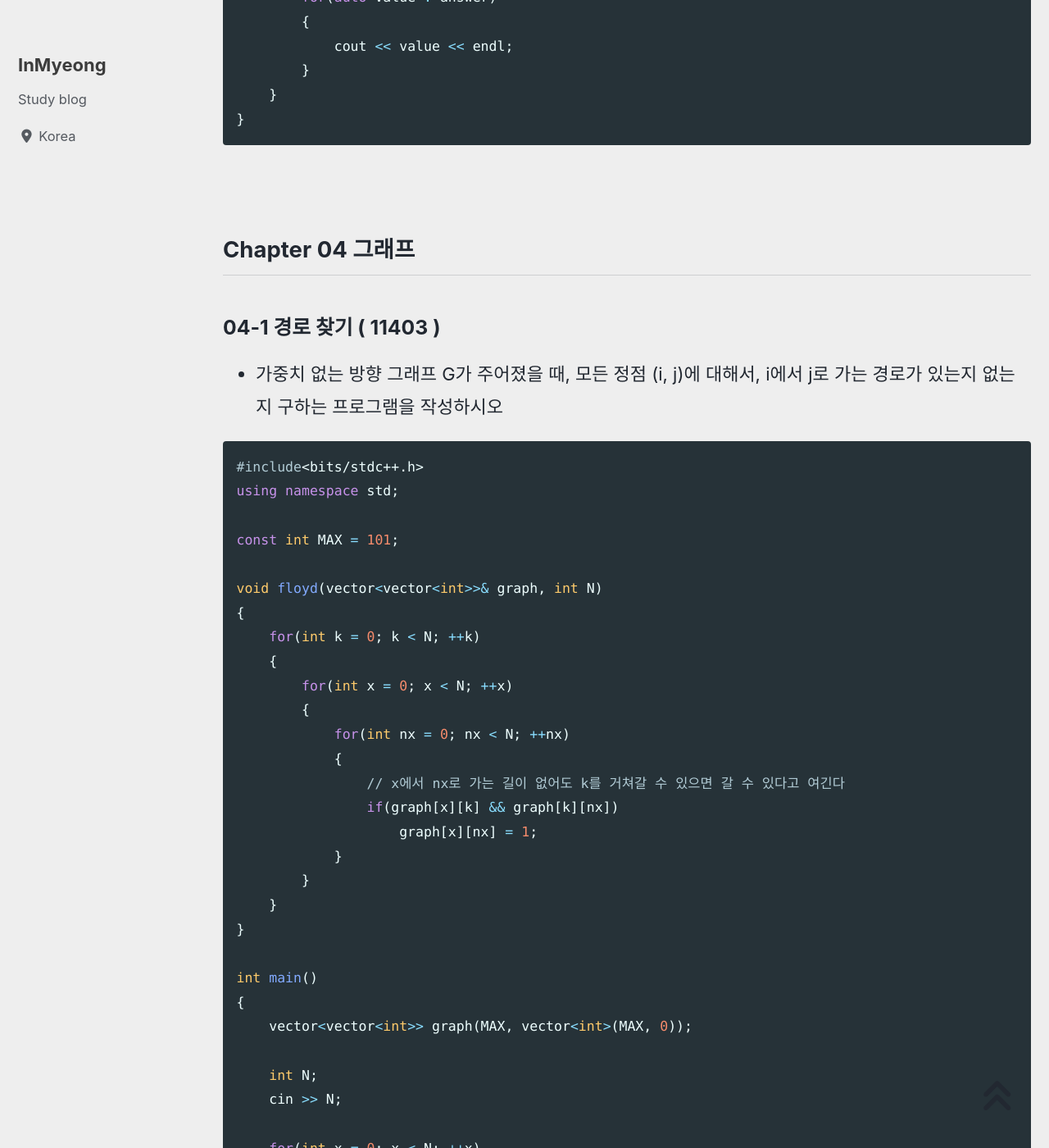
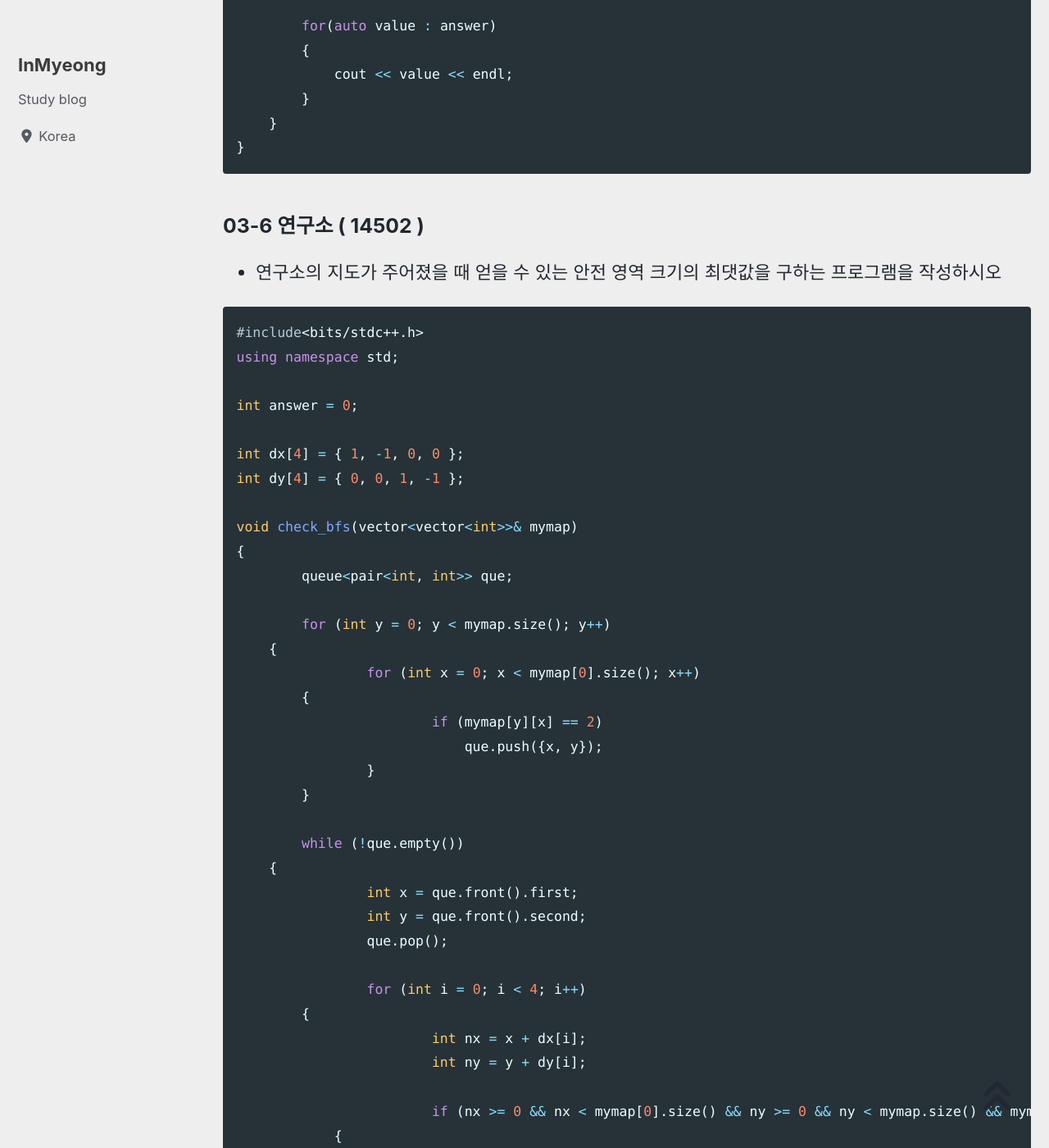
Before and after one commit to devMyeong/devMyeong.github.io, a Jekyll site: the page built from _posts/codingTest/2022-09-25-백준.md, in a window 1280 px wide and 1400 px high, scrolled down 34101 px. Shown: the whole window at 82% size. Built offline with Jekyll 4.4.1, drawn with Linux system fonts in a browser that asks for light colours; cached includes are drawn as plain includes; nearby versions of some CDN libraries; some web fonts are replaced; comment, search, counter and statistics services are not loaded; some of the changed text lies outside the part shown.

Commit message:
Docs : 백준 BFS 추가

````diff
--- a/_posts/codingTest/2022-09-25-백준.md
+++ b/_posts/codingTest/2022-09-25-백준.md
@@ -1092,6 +1092,113 @@ int main()
 }
 ```
 
+### 03-6 연구소 ( 14502 )
+- 연구소의 지도가 주어졌을 때 얻을 수 있는 안전 영역 크기의 최댓값을 구하는 프로그램을 작성하시오
+
+```cpp
+#include<bits/stdc++.h>
+using namespace std;
+
+int answer = 0;
+
+int dx[4] = { 1, -1, 0, 0 };
+int dy[4] = { 0, 0, 1, -1 };
+
+void check_bfs(vector<vector<int>>& mymap)
+{
+	queue<pair<int, int>> que;
+
+	for (int y = 0; y < mymap.size(); y++)
+    {
+		for (int x = 0; x < mymap[0].size(); x++)
+        {
+			if (mymap[y][x] == 2)
+			    que.push({x, y});
+		}
+	}
+
+	while (!que.empty())
+    {
+		int x = que.front().first;
+		int y = que.front().second;
+		que.pop();
+
+		for (int i = 0; i < 4; i++)
+        {
+			int nx = x + dx[i];
+			int ny = y + dy[i];
+
+			if (nx >= 0 && nx < mymap[0].size() && ny >= 0 && ny < mymap.size() && mymap[ny][nx] == 0)
+            {
+				que.push({nx, ny});
+				mymap[ny][nx] = 2;
+			}
+		}
+	}
+
+	int cnt = 0;
+	for (int y = 0; y < mymap.size(); y++)
+    {
+		for (int x = 0; x < mymap[0].size(); x++)
+        {
+			if (mymap[y][x] == 0)
+				cnt++;
+		}
+	}
+
+	answer = max(answer, cnt);
+}
+
+void dfs(vector<vector<int>> mymap, int x, int y, int cnt)
+{
+	mymap[y][x] = 1;
+
+	if (cnt == 0)
+    {
+		check_bfs(mymap);
+
+		return;
+	}
+
+	for (int y = 0; y < mymap.size(); y++)
+    {
+		for (int x = 0; x < mymap[0].size(); x++)
+        {
+			if (mymap[y][x] == 0)
+				dfs(mymap, x, y, cnt - 1);
+		}
+	}
+}
+
+int main()
+{
+	int N, M;
+
+	cin >> N >> M;
+
+	vector<vector<int>> mymap(N, vector<int>(M, 0));
+
+	for (int y = 0; y < N; y++)
+    {
+		for(int x = 0; x < M; x++)
+			cin >> mymap[y][x];
+	}
+
+	for (int y = 0; y < N; y++)
+    {
+		for (int x = 0; x < M; x++)
+        {
+			if (mymap[y][x] == 0)
+				dfs(mymap, x, y, 2);
+		}
+	}
+
+	cout << answer << endl;
+
+	return 0;
+}
+```
+
 <br>
 
 ## Chapter 04 그래프
````
Also changed, not shown: _posts/codingTest/2022-07-06-프로그래머스.md (+1 -1 lines), _posts/cs/2022-09-05-블로그-면접준비.md (+2 -2 lines).
